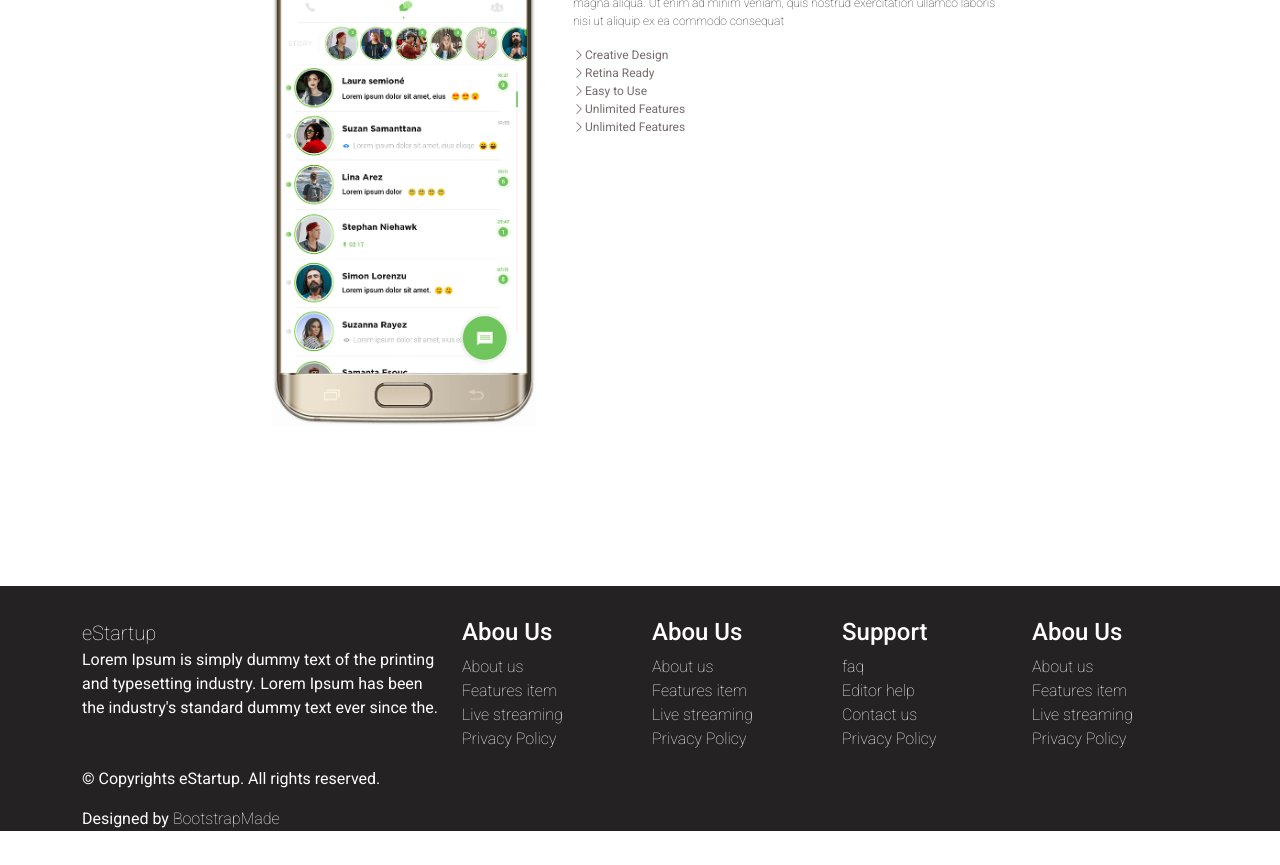
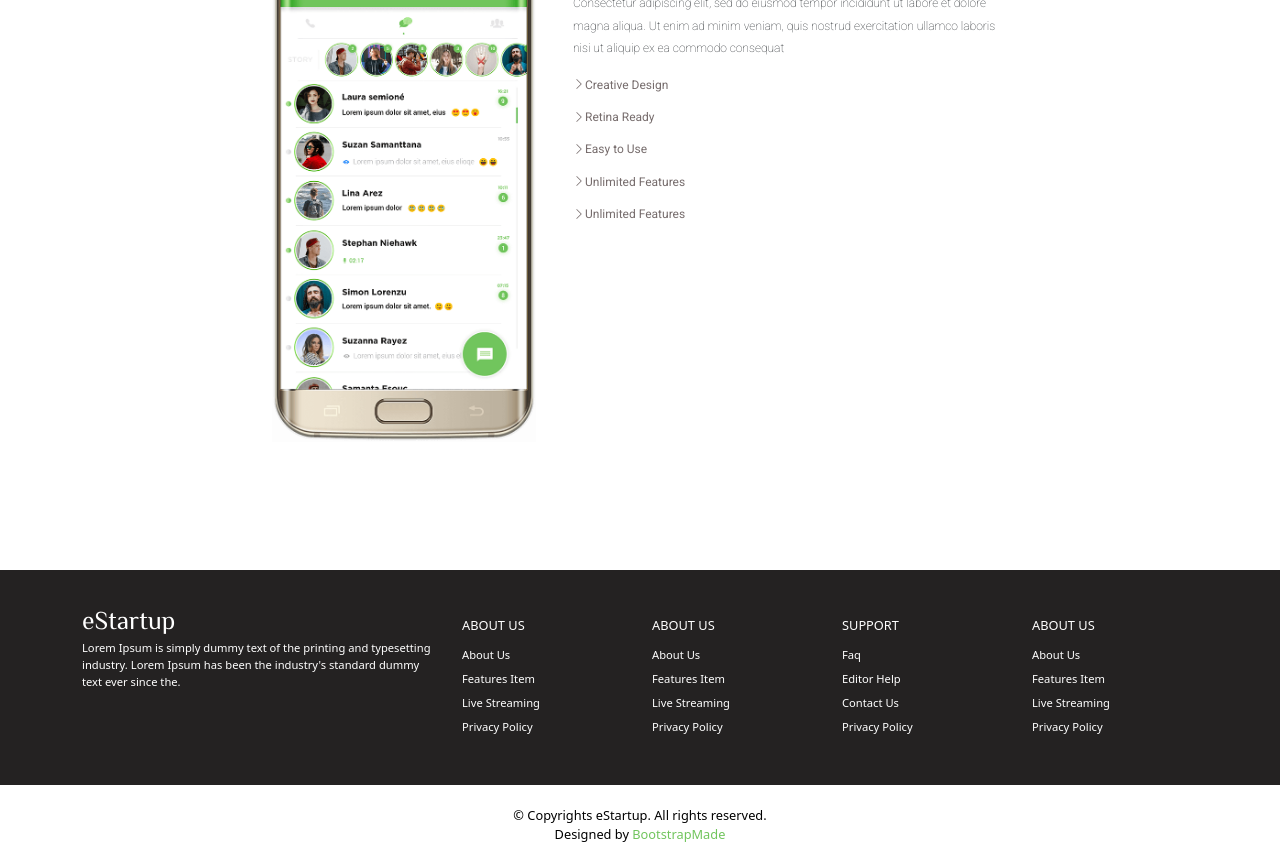
Before and after one commit to muhamadjaya/tugas-section7-bootstrap, a plain HTML site: page index.html in a window 1280 px wide. Shown: the part 736-1601 px from the top of the page. Before the commit the page ends 1567 px from the top, so only its background shows below. Drawn offline with nearby package versions, Linux system fonts and the light colour scheme.

Commit message:
fixing footer and give hover style

```diff
--- a/assets/css/style.css
+++ b/assets/css/style.css
@@ -1,10 +1,10 @@
 * {
   margin: 0;
   padding: 0;
-  font-family: "Roboto", sans-serif;
 }
 
 .custom-nav {
+  font-family: "Roboto", sans-serif;
   padding-left: 7rem !important;
   padding-right: 7rem !important;
 }
@@ -18,17 +18,23 @@
   color: #71c55d !important;
 }
 
+a:hover {
+  color: #71c55d !important;
+  font-weight: bold;
+}
+
 .top-content {
-  padding-top: 7rem !important;
+  padding-top: 8rem !important;
+  font-family: "Open Sans", sans-serif;
 }
 
 .section-title h2 {
-  font-weight: 200;
+  font-weight: 300;
 }
 
 .section-title p {
   font-size: 0.9rem;
-  font-weight: 500;
+  font-weight: 700;
 }
 
 .card-content {
@@ -46,7 +52,7 @@
 .card-content h4 {
   margin-top: 1.9rem;
   font-size: 0.9rem;
-  font-weight: 600;
+  font-weight: 700;
 }
 
 .card-content p {
@@ -60,10 +66,11 @@
   text-decoration: none;
   color: #685d5de8;
   font-size: 0.8rem;
-  font-weight: 500;
+  font-weight: 400;
 }
 
 .main-content {
+  font-family: "Roboto", sans-serif;
   margin-top: 10rem;
 }
 
@@ -87,16 +94,18 @@
 .right-content p {
   font-size: 0.75rem;
   font-weight: 200;
+  line-height: 1.4rem;
 }
 
 .right-content li {
   color: #685d5de8;
   font-size: 0.75rem;
   font-weight: 400;
+  margin: 0.9rem 0;
 }
 
 .footer {
-  margin-top: 10rem;
+  margin-top: 8rem;
   padding-top: 2rem;
   background-color: rgb(36, 34, 34);
   color: white;
@@ -107,3 +116,41 @@
   color: white;
   font-weight: 200;
 }
+
+.footer-left a {
+  font-family: "Philosopher", sans-serif;
+  font-size: 1.6rem;
+  font-weight: 400;
+}
+
+.footer-left p {
+  font-size: 0.7rem;
+}
+
+.list-menu h4 {
+  padding-top: 1rem;
+  font-size: 0.8rem;
+  text-transform: uppercase;
+}
+
+.list-menu a {
+  font-size: 0.7rem;
+  text-transform: capitalize;
+}
+
+.copyrights {
+  padding: 1.3rem 0;
+  background-color: white;
+  color: black;
+  text-align: center;
+  font-size: 0.8rem;
+}
+
+.copyrights p {
+  margin: 0;
+}
+
+.credits a {
+  margin: 0;
+  color: #71c55d;
+}
--- a/index.html
+++ b/index.html
@@ -189,8 +189,8 @@
       <div class="container footer-about">
         <div class="row">
           <div class="col-md-12 col-lg-4">
-            <div class="footer-logo">
-              <a class="navbar-brand" href="#">eStartup</a>
+            <div class="footer-left">
+              <a class="footer-logo" href="#">eStartup</a>
               <p>
                 Lorem Ipsum is simply dummy text of the printing and typesetting
                 industry. Lorem Ipsum has been the industry's standard dummy
@@ -201,7 +201,7 @@
 
           <div class="col-sm-6 col-md-3 col-lg-2">
             <div class="list-menu">
-              <h4>Abou Us</h4>
+              <h4>About Us</h4>
 
               <ul class="list-unstyled">
                 <li><a href="#">About us</a></li>
@@ -214,7 +214,7 @@
 
           <div class="col-sm-6 col-md-3 col-lg-2">
             <div class="list-menu">
-              <h4>Abou Us</h4>
+              <h4>About Us</h4>
 
               <ul class="list-unstyled">
                 <li><a href="#">About us</a></li>
@@ -240,9 +240,9 @@
 
           <div class="col-sm-6 col-md-3 col-lg-2">
             <div class="list-menu">
-              <h4>Abou Us</h4>
+              <h4>About Us</h4>
 
-              <ul class="list-unstyled">
+              <ul class="list-unstyled mb-5">
                 <li><a href="#">About us</a></li>
                 <li><a href="#">Features item</a></li>
                 <li><a href="#">Live streaming</a></li>
```
